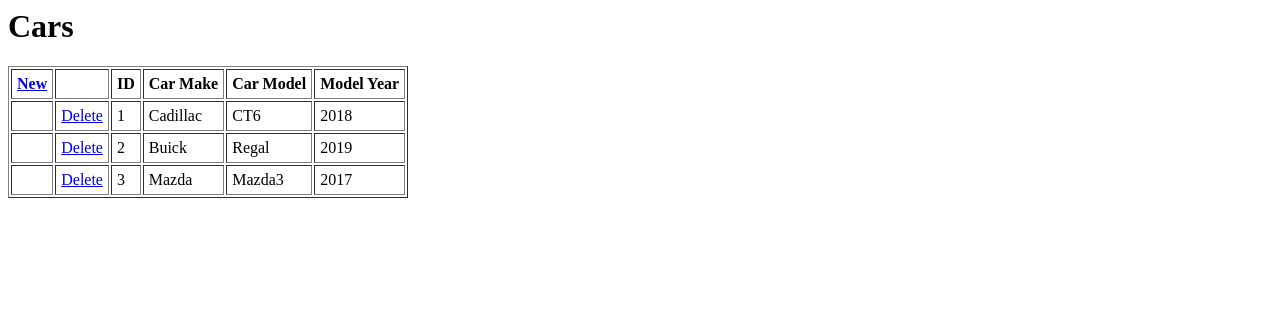
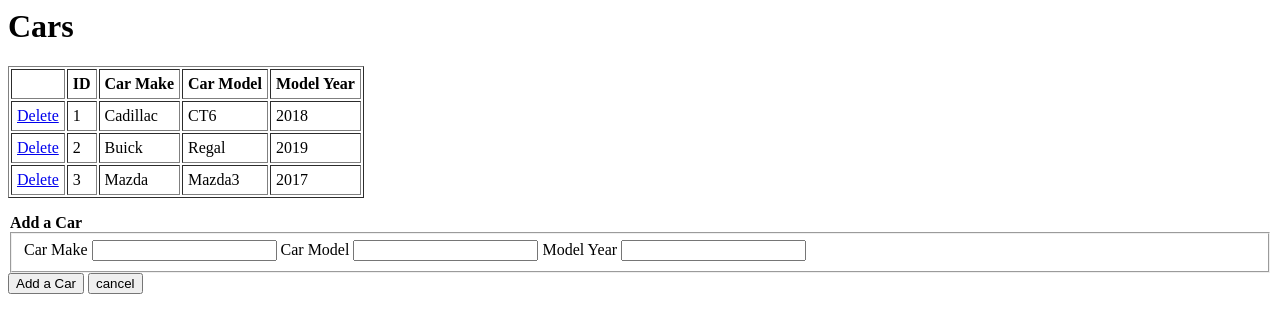
Before and after one commit to AshleyAAabel/AutomotiveDatabase, a Flask app: page /cars in a window 1280 px wide. Shown: the top 333 px of the page. Run offline with Flask 2, Linux system fonts and the light colour scheme; data comes from the database, SQL or seed files in the repository; some libraries are stand-ins or nearby versions.

Commit message:
functional delete and add

```diff
--- a/app.py
+++ b/app.py
@@ -1,45 +1,57 @@
 
-from flask import Flask, render_template, json
+from flask import Flask, render_template, request, redirect, json
 import os
 import database.db_connector as db
 import MySQLdb
+import mysql.connector
+
 
 # Configuration
 
 app = Flask(__name__)
+# app.config['MYSQL_HOST'] = 'classmysql.engr.oregonstate.edu'
+# app.config['MYSQL_USER'] = 'cs340_arringtd'
+# app.config['MYSQL_PASSWORD'] = '4451' #last 4 of onid
+# app.config['MYSQL_DB'] = 'cs340_arringtd'
+# app.config['MYSQL_CURSORCLASS'] = "DictCursor"
 
 # Routes
 
 @app.route('/')
 def root():
 
-    return "Pawtomotive Home Page"
+    return render_template("index.j2")
 
-@app.route('/cars')
+@app.route('/cars', methods=["POST", "GET", "DELETE"])
 def cars():
 
-    # Write the query and save it to a variable
-    query = "SELECT * FROM Cars;"
+    if request.method == "GET":
+        query = "SELECT * FROM Cars;"
+        cursor = db.execute_query(db_connection=db_connection, query=query)
+        results = cursor.fetchall()
+        return render_template("cars.j2", cars=results)
 
-    # The way the interface between MySQL and Flask works is by using an
-    # object called a cursor. Think of it as the object that acts as the
-    # person typing commands directly into the MySQL command line and
-    # reading them back to you when it gets results
-    cursor = db.execute_query(db_connection=db_connection, query=query)
+    if request.method == "POST":
+        if request.form.get("addCar"):
+            carMake = request.form["carMake"]
+            carModel = request.form["carModel"]
+            carYear = request.form["carYear"]
+            # if carMake != '' and carModel != '' and carYear != '':
+            query = "INSERT INTO Cars (carMake, carModel, carYear) VALUES (%s, %s, %s);"
+            cursor = db_connection.cursor()
+            cursor.execute(query, (carMake, carModel, carYear,))
+            db_connection.commit()
 
+        return redirect("/cars")
 
-    # The cursor.fetchall() function tells the cursor object to return all
-    # the results from the previously executed
-    results = cursor.fetchall()
+@app.route('/delete_cars/<int:carModelID>')
+def delete_cars(carModelID):
+    query = "DELETE FROM Cars WHERE carModelID = '%s';"
+    cursor = db_connection.cursor()
+    cursor.execute(query, (carModelID,))
+    db_connection.commit()
 
-    # Sends the results back to the web browser.
-    return render_template("cars.j2", cars=results)
-
-    # The json.dumps() function simply converts the dictionary that was
-    # returned by the fetchall() call to JSON so we can display it on the
-    # page.
-    # results = json.dumps(cursor.fetchall())
-    # return results
+    return redirect("/cars")
 
 # Listener
 
--- a/templates/cars.j2
+++ b/templates/cars.j2
@@ -8,7 +8,6 @@
     <table border="1" cellpadding="5">
     <thead>
     <tr>
-        <th><a href="#">New</a></th>
         <th></th>
         <th>ID</th>
         <th>Car Make</th>
@@ -18,8 +17,7 @@
     <tbody>
     {% for car in cars %}
     <tr>
-        <td></td>
-        <td><a href="#">Delete</a></td>
+        <td><a href="delete_cars/{{car.carModelID}}">Delete</a></td>
         <td>{{car['carModelID']}}</td>
         <td>{{car['carMake']}}</td>
         <td>{{car['carModel']}}</td>
@@ -28,5 +26,16 @@
     {% endfor %}
     </table>
 
+    <p></p>
+    <form method="post" id="addCar" action ="/cars">
+        <legend><strong>Add a Car</strong></legend>
+            <fieldset class="fields">
+                <label> Car Make </label> <input type="text" name="carMake">
+                <label> Car Model </label> <input type="text" name="carModel">
+                <label> Model Year </label> <input type="text" name="carYear">
+            </fieldset>
+            <input class="btn" type="submit" id="addCar" name="addCar" value="Add a Car">
+            <input class="btn" type="button" value="cancel">
+    </form> <!--add new car-->
 </body>
 </html>
```
